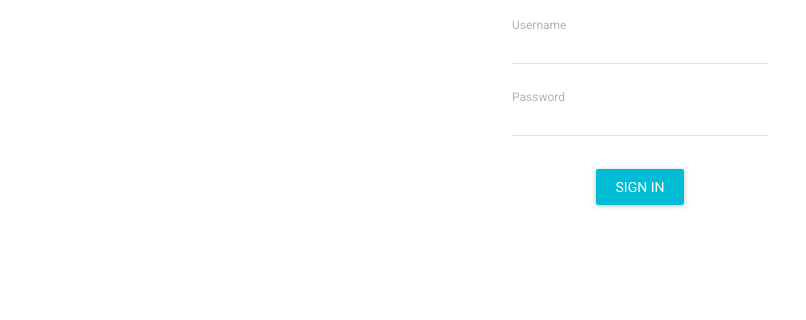
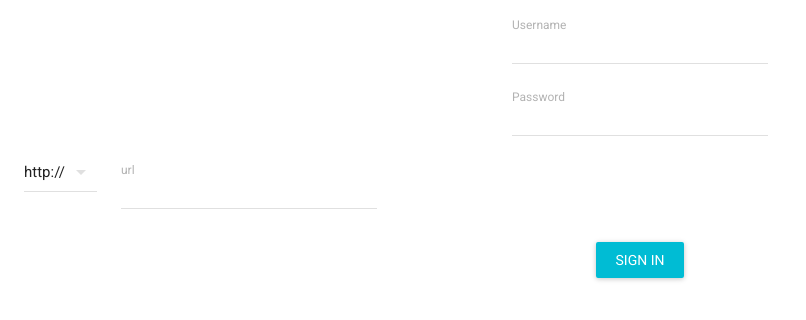
Before and after one commit to taehyeonyun/cb-client, a React app: page /login in a window 1280 px wide. Shown: the top 320 px of the page, without its empty margins (0-806 px from the left). Built offline with nearby package versions, Linux system fonts and the light colour scheme; what react-tap-event-plugin would draw is missing.

Commit message:
Add 404 page, Url.js

```diff
--- a/src/AppRoutes.js
+++ b/src/AppRoutes.js
@@ -3,7 +3,8 @@ import { Route } from 'react-router';
 
 import {
     Home,
-    LoginForm
+    LoginForm,
+    NoMatch
 } from './components';
 
 import Auth from './services/Auth';
@@ -17,5 +18,6 @@ export default (
             replace('/login');
             callback();
         }}/>
+        <Route path='*' component={NoMatch}/>
     </Route>
 );
--- a/src/components/LoginForm.js
+++ b/src/components/LoginForm.js
@@ -2,6 +2,8 @@ import React, { Component } from 'react';
 import { browserHistory } from 'react-router';
 
 import Auth from '../services/Auth';
+
+import Url from './Loginform/Url'
 
 import { TextField, RaisedButton } from 'material-ui';
 
@@ -31,7 +33,8 @@ export default class LoginForm extends Component {
             username: null,
             password: null,
             wasFailed: false,
-            errorMessage: null
+            errorMessage: null,
+            url: null
         }
 
         this.handleSubmit = this.handleSubmit.bind(this);
@@ -75,12 +78,19 @@ export default class LoginForm extends Component {
         });
     }
 
+    handleUrlChange = (url) => {
+        this.setState({
+            url: url
+        }, function () {
+                console.log(this.state.url);
+            });
+    }
+
     handleSubmit(event) {
         event.preventDefault();
 
         if (this.state.username && this.state.password) {
-            // TODO: Auth
-            Auth.login(this.state.username, this.state.password).then((data) => {
+            Auth.login(this.state.username, this.state.password, this.state.url).then((data) => {
                 browserHistory.push('/');
             }).catch((err) => {
                 this.setState({ wasFailed: true, errorMessage: 'Wrong Username or Password'});
@@ -127,6 +137,11 @@ export default class LoginForm extends Component {
                     onChange={this.handlePasswordChange}
                 />
 
+                 <Url
+                    wasFailed={this.state.wasFailed}
+                    handleUrlChange={this.handleUrlChange}
+                 />
+
                 <RaisedButton
                     style={formStyle.button}
                     type="submit"
--- /dev/null
+++ b/src/components/Loginform/Url.js
@@ -0,0 +1,76 @@
+import React, { Component } from 'react';
+import { DropDownMenu, TextField, MenuItem } from 'material-ui';
+
+/*export default class Url extends Component {
+
+  render() {
+    return (
+      <div>
+        <DropDownMenu value={this.props.protocolvalue} onChange={this.props.protocolChange}>
+          <MenuItem value={1} primaryText="http" />
+          <MenuItem value={2} primaryText="https" />
+        </DropDownMenu>
+      </div>
+    );
+  }
+}*/
+
+export default class Url extends Component {
+
+  constructor(props) {
+    super(props);
+    this.state = {
+        value: 1,
+        url: null
+    };
+  }
+
+  handleUrl = () => {
+     let cburl = null;
+      if (this.state.value === 1) {
+          cburl = 'http://';
+        } else {
+            cburl = 'https://'
+        }
+
+        cburl += this.state.url;
+
+       this.props.handleUrlChange(cburl);
+  };
+
+  handleChange = (event, index, value) => {
+      this.setState({value});
+      this.handleUrl();
+  }
+
+  handleAdressChange = (e) => {
+      this.setState({ url: e.target.value }, function () {
+                this.handleUrl();
+            });
+    }
+
+  render() {
+      let requireAddress;
+      if (this.props.wasFailed && !this.state.url) {
+           requireAddress = 'Address is required!';
+        }
+
+    return (
+        <div>
+            <DropDownMenu value={this.state.value} onChange={this.handleChange}>
+            <MenuItem value={1} primaryText="http://" />
+            <MenuItem value={2} primaryText="https://" />
+            </DropDownMenu>
+
+            <TextField
+                label="url"
+                floatingLabelText="url"
+                floatingLabelFixed={true}
+                onChange={this.handleAdressChange}
+                errorText={requireAddress}
+            />
+
+      </div>
+    );
+  }
+}
--- /dev/null
+++ b/src/components/NoMatch.js
@@ -0,0 +1,9 @@
+import React from 'react';
+import '../App.scss';
+
+export default () => (
+  <div className="App">
+    <h1>404 NOT FOUND!</h1>
+    찾으시는 페이지가 없습니다! 주소가 맞나 다시 한 번 확인해주세요!
+  </div>
+);
--- a/src/components/index.js
+++ b/src/components/index.js
@@ -1,2 +1,3 @@
 export {default as Home} from './Home';
 export {default as LoginForm} from './LoginForm';
+export {default as NoMatch} from './NoMatch';
--- a/src/services/Auth.js
+++ b/src/services/Auth.js
@@ -4,15 +4,16 @@ function isAuthenticated() {
     return !!localStorage.token;
 }
 
-function login(username, password) {
+function login(username, password, url) {
     const buffer = new Buffer(`${username}:${password}`);
     const token = buffer.toString('base64');
-
-    return request.get('http://localhost:8080/cb/rest/version')
+    console.log(url);
+     return request.get(`${url}/cb/rest/user/${username}`)
         .set('Authorization', `Basic ${token}`)
         .type('application/json')
         .then((data) => {
             localStorage.setItem('token', token);
+            console.log(data);
         });
 }
 
```
